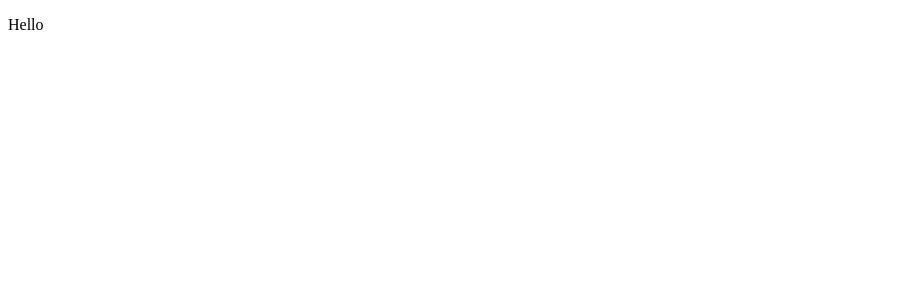
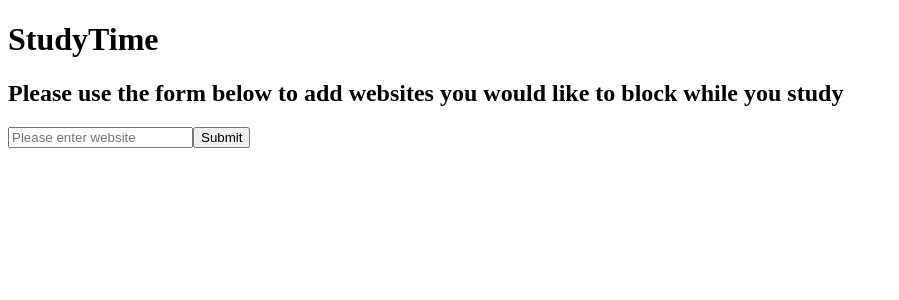
Before and after one commit to jaakulan/StudyTime, a React (Create React App) app: page / in a window 1280 px wide. Shown: the top 300 px of the page, without its empty margins (0-899 px from the left). Built offline with nearby package versions, Linux system fonts and the light colour scheme.

Commit message:
initial form layout

```diff
--- a/src/App.js
+++ b/src/App.js
@@ -1,12 +1,13 @@
 import React from 'react';
 import { Switch, Route, BrowserRouter } from 'react-router-dom';
+import Starter from './Pages/starter'
 
 function App() {
   return (
     <div className="app-routes">
       <BrowserRouter>
         <Switch>
-          <p>Hello</p>
+          <Route path="/" component={Starter} />
         </Switch>
       </BrowserRouter>
       </div>
--- /dev/null
+++ b/src/Pages/starter.js
@@ -0,0 +1,16 @@
+import React, { useState, useEffect } from "react";
+
+const Starter = () => {
+    return (
+        <div>
+            <h1>StudyTime</h1>
+            <h2>Please use the form below to add websites you would like to block while you study</h2>
+            <form>
+                <input type="text" name="bannedwebsite" placeholder="Please enter website"></input>
+                <input type="submit"></input>
+            </form>
+        </div>
+    )
+}
+
+export default Starter
```
